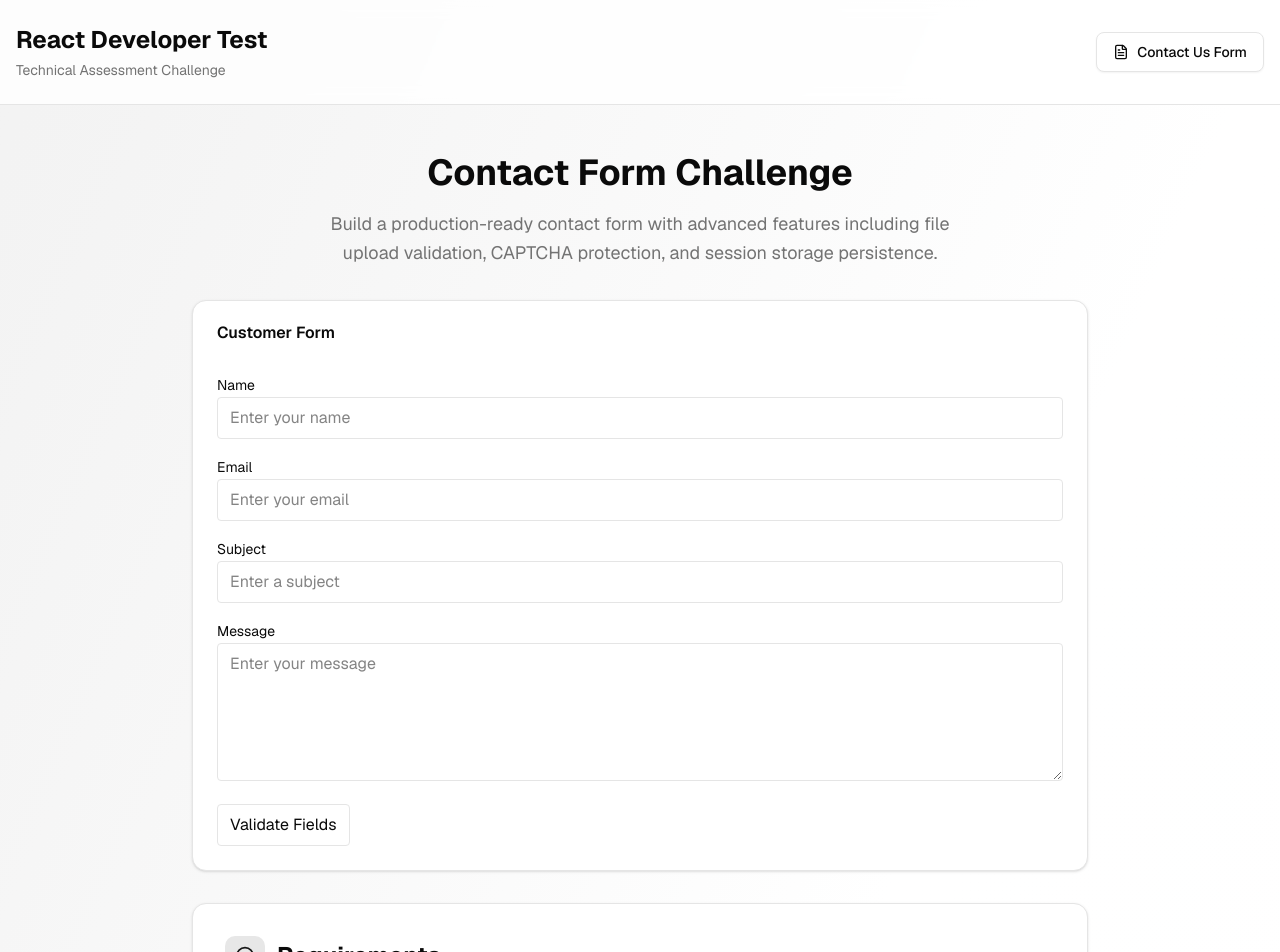
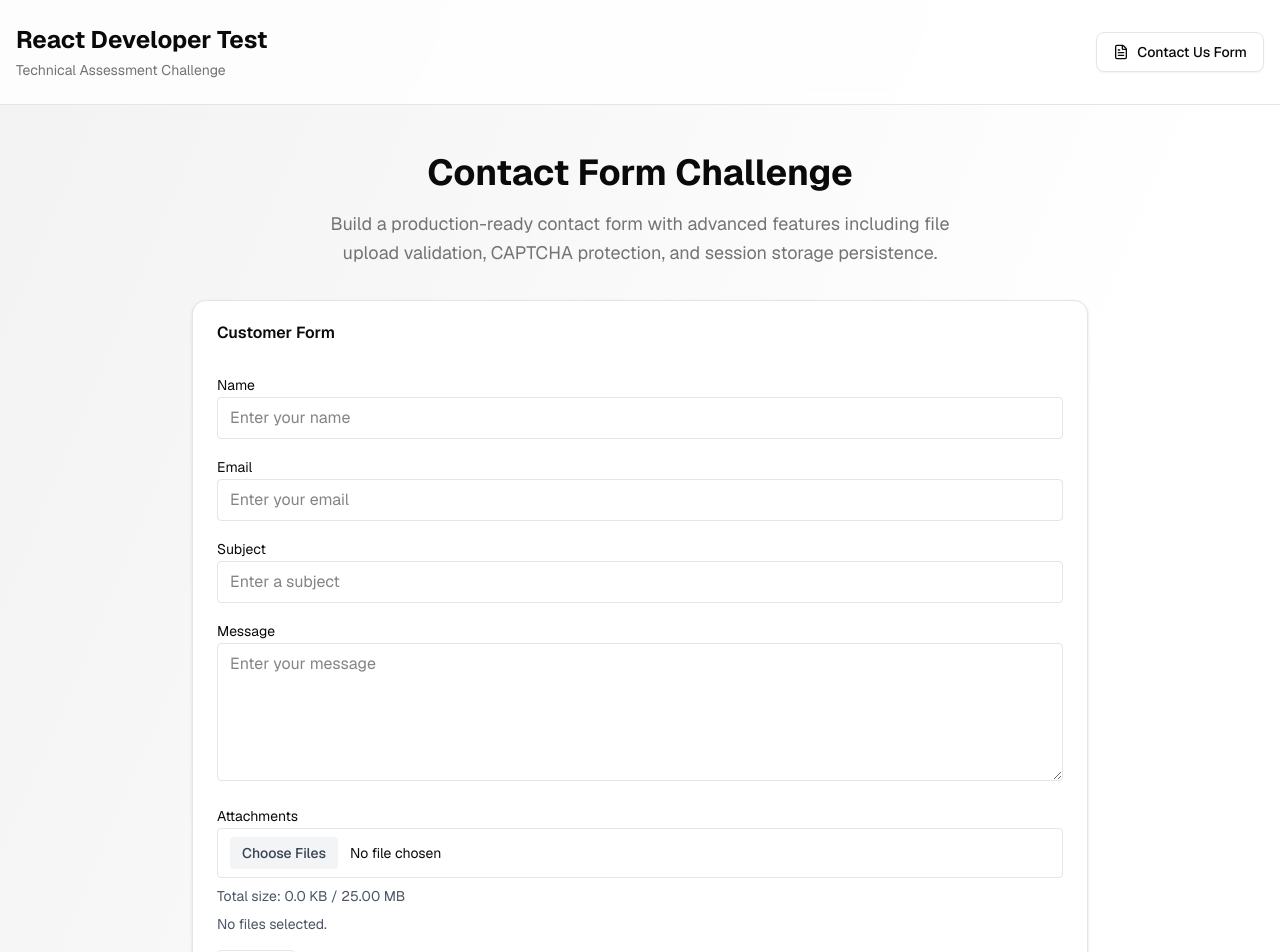
Before and after one commit to damon-hellomolly/react-form-test, a Next.js app: page / in a window 1280 px wide. Shown: the top 952 px of the page. Built offline with nearby package versions, Linux system fonts and the light colour scheme.

Commit message:
refactor: Move CustomerForm to features directory and remove old component

```diff
--- a/app/page.tsx
+++ b/app/page.tsx
@@ -11,7 +11,7 @@ import {
   Send,
 } from "lucide-react";
 
-import CustomerForm from "@/components/custom-form";
+import CustomerForm from "@/features/custom-form/custom-form";
 export default function DeveloperTest() {
   return (
     <div className="min-h-screen bg-linear-to-br from-primary/5 via-background to-accent/5">
--- a/components/custom-form.tsx
+++ b/features/custom-form/custom-form.tsx
@@ -1,66 +1,31 @@
 "use client";
 
-import { FormEvent, useState } from "react";
+import { ChangeEvent, FormEvent, useState } from "react";
 import { Card, CardContent, CardHeader, CardTitle } from "@/components/ui/card";
-
-// structure for the form data
-interface ContactFormData {
-  name: string;
-  email: string;
-  subject: string;
-  message: string;
-}
-
-// structure for the form errors
-type ContactFormErrors = Partial<Record<keyof ContactFormData, string>>;
-
-// initial form data
-const INITIAL_FORM_DATA: ContactFormData = {
-  name: "",
-  email: "",
-  subject: "",
-  message: "",
-};
-
-// validate the form data
-function validateContactForm(data: ContactFormData): ContactFormErrors {
-  const errors: ContactFormErrors = {};
-  const name = data.name.trim();
-  const email = data.email.trim();
-  const subject = data.subject.trim();
-  const message = data.message.trim();
-
-  if (!name) {
-    errors.name = "Name is required.";
-  } else if (name.length < 2) {
-    errors.name = "Name must be at least 2 characters.";
-  }
-
-  const emailRegex = /^[^\s@]+@[^\s@]+\.[^\s@]+$/;
-  if (!email) {
-    errors.email = "Email is required.";
-  } else if (!emailRegex.test(email)) {
-    errors.email = "Email format is invalid.";
-  }
-
-  if (!subject) {
-    errors.subject = "Subject is required.";
-  } else if (subject.length < 5) {
-    errors.subject = "Subject must be at least 5 characters.";
-  }
-
-  if (!message) {
-    errors.message = "Message is required.";
-  } else if (message.length < 10) {
-    errors.message = "Message must be at least 10 characters.";
-  }
-
-  return errors;
-}
+import {
+  createAttachedFiles,
+  formatFileSize,
+  getTotalFileSize,
+  MAX_TOTAL_SIZE,
+} from "@/features/custom-form/file-upload";
+import {
+  AttachedFile,
+  ContactFormData,
+  ContactFormErrors,
+  FileUploadError,
+} from "@/features/custom-form/types";
+import {
+  INITIAL_FORM_DATA,
+  validateContactForm,
+} from "@/features/custom-form/validation";
 
 export default function CustomerForm() {
   const [formData, setFormData] = useState<ContactFormData>(INITIAL_FORM_DATA);
   const [formErrors, setFormErrors] = useState<ContactFormErrors>({});
+  const [attachedFiles, setAttachedFiles] = useState<AttachedFile[]>([]);
+  const [fileUploadError] = useState<FileUploadError>(null);
+
+  const totalFileSize = getTotalFileSize(attachedFiles);
 
   function handleFieldChange<K extends keyof ContactFormData>(
     key: K,
@@ -85,6 +50,24 @@ export default function CustomerForm() {
     setFormErrors(errors);
 
     // submit  here.
+  }
+
+  function handleFilesChange(event: ChangeEvent<HTMLInputElement>) {
+    const selected = event.target.files;
+    if (!selected || selected.length === 0) {
+      return;
+    }
+
+    const nextFiles = createAttachedFiles(selected);
+    setAttachedFiles((prev) => [...prev, ...nextFiles]);
+
+    // let onChange event handler to be called again
+    // reset the file input, allow user to upload the same files again.
+    event.target.value = "";
+  }
+
+  function handleRemoveFile(id: string) {
+    setAttachedFiles((prev) => prev.filter((file) => file.id !== id));
   }
 
   return (
@@ -178,8 +161,55 @@ export default function CustomerForm() {
             ) : null}
           </div>
 
+          <div className="space-y-2">
+            <label htmlFor="attachments" className="text-sm">
+              Attachments
+            </label>
+            <input
+              id="attachments"
+              name="attachments"
+              type="file"
+              multiple
+              onChange={handleFilesChange}
+              className="w-full rounded border px-3 py-2 text-sm file:mr-3 file:rounded file:border-0 file:bg-gray-100 file:px-3 file:py-1.5 file:text-sm file:font-medium file:text-gray-700 hover:file:bg-gray-200"
+            />
+
+            <p className="text-sm text-gray-600">
+              Total size: {formatFileSize(totalFileSize)} /{" "}
+              {formatFileSize(MAX_TOTAL_SIZE)}
+            </p>
+
+            {fileUploadError ? (
+              <p className="text-sm text-red-600">{fileUploadError}</p>
+            ) : null}
+
+            {attachedFiles.length === 0 ? (
+              <p className="text-sm text-gray-600">No files selected.</p>
+            ) : (
+              <ul className="space-y-1">
+                {attachedFiles.map((attachedFile) => (
+                  <li
+                    key={attachedFile.id}
+                    className="flex items-center justify-between rounded border px-3 py-2"
+                  >
+                    <span>
+                      {attachedFile.name} ({formatFileSize(attachedFile.size)})
+                    </span>
+                    <button
+                      type="button"
+                      onClick={() => handleRemoveFile(attachedFile.id)}
+                      className="rounded border px-2 py-1 text-sm"
+                    >
+                      Remove
+                    </button>
+                  </li>
+                ))}
+              </ul>
+            )}
+          </div>
+
           <button type="submit" className="rounded border px-3 py-2">
-            Validate Fields
+            Submit
           </button>
         </form>
       </CardContent>
--- /dev/null
+++ b/features/custom-form/file-upload.ts
@@ -0,0 +1,27 @@
+import { AttachedFile } from "@/features/custom-form/types";
+
+export const MAX_TOTAL_SIZE = 25 * 1024 * 1024;
+
+// format the file size
+export function formatFileSize(sizeInBytes: number): string {
+  if (sizeInBytes < 1024 * 1024) {
+    return `${(sizeInBytes / 1024).toFixed(1)} KB`;
+  }
+
+  return `${(sizeInBytes / (1024 * 1024)).toFixed(2)} MB`;
+}
+
+// get the total file size
+export function getTotalFileSize(files: AttachedFile[]): number {
+  return files.reduce((sum, current) => sum + current.size, 0);
+}
+
+export function createAttachedFiles(files: FileList | File[]): AttachedFile[] {
+  return Array.from(files).map((file) => ({
+    id: `${file.name}-${file.lastModified}-${Math.random().toString(36).slice(2, 8)}`,
+    file,
+    name: file.name,
+    size: file.size,
+    type: file.type,
+  }));
+}
--- /dev/null
+++ b/features/custom-form/types.ts
@@ -0,0 +1,18 @@
+export interface ContactFormData {
+  name: string;
+  email: string;
+  subject: string;
+  message: string;
+}
+
+export interface AttachedFile {
+  id: string;
+  file: File;
+  name: string;
+  size: number;
+  type: string;
+}
+
+export type ContactFormErrors = Partial<Record<keyof ContactFormData, string>>;
+
+export type FileUploadError = string | null;
--- /dev/null
+++ b/features/custom-form/validation.ts
@@ -0,0 +1,45 @@
+import { ContactFormData, ContactFormErrors } from "@/features/custom-form/types";
+
+export const INITIAL_FORM_DATA: ContactFormData = {
+  name: "",
+  email: "",
+  subject: "",
+  message: "",
+};
+
+export function validateContactForm(
+  data: ContactFormData,
+): ContactFormErrors {
+  const errors: ContactFormErrors = {};
+  const name = data.name.trim();
+  const email = data.email.trim();
+  const subject = data.subject.trim();
+  const message = data.message.trim();
+
+  if (!name) {
+    errors.name = "Name is required.";
+  } else if (name.length < 2) {
+    errors.name = "Name must be at least 2 characters.";
+  }
+
+  const emailRegex = /^[^\s@]+@[^\s@]+\.[^\s@]+$/;
+  if (!email) {
+    errors.email = "Email is required.";
+  } else if (!emailRegex.test(email)) {
+    errors.email = "Email format is invalid.";
+  }
+
+  if (!subject) {
+    errors.subject = "Subject is required.";
+  } else if (subject.length < 5) {
+    errors.subject = "Subject must be at least 5 characters.";
+  }
+
+  if (!message) {
+    errors.message = "Message is required.";
+  } else if (message.length < 10) {
+    errors.message = "Message must be at least 10 characters.";
+  }
+
+  return errors;
+}
```
